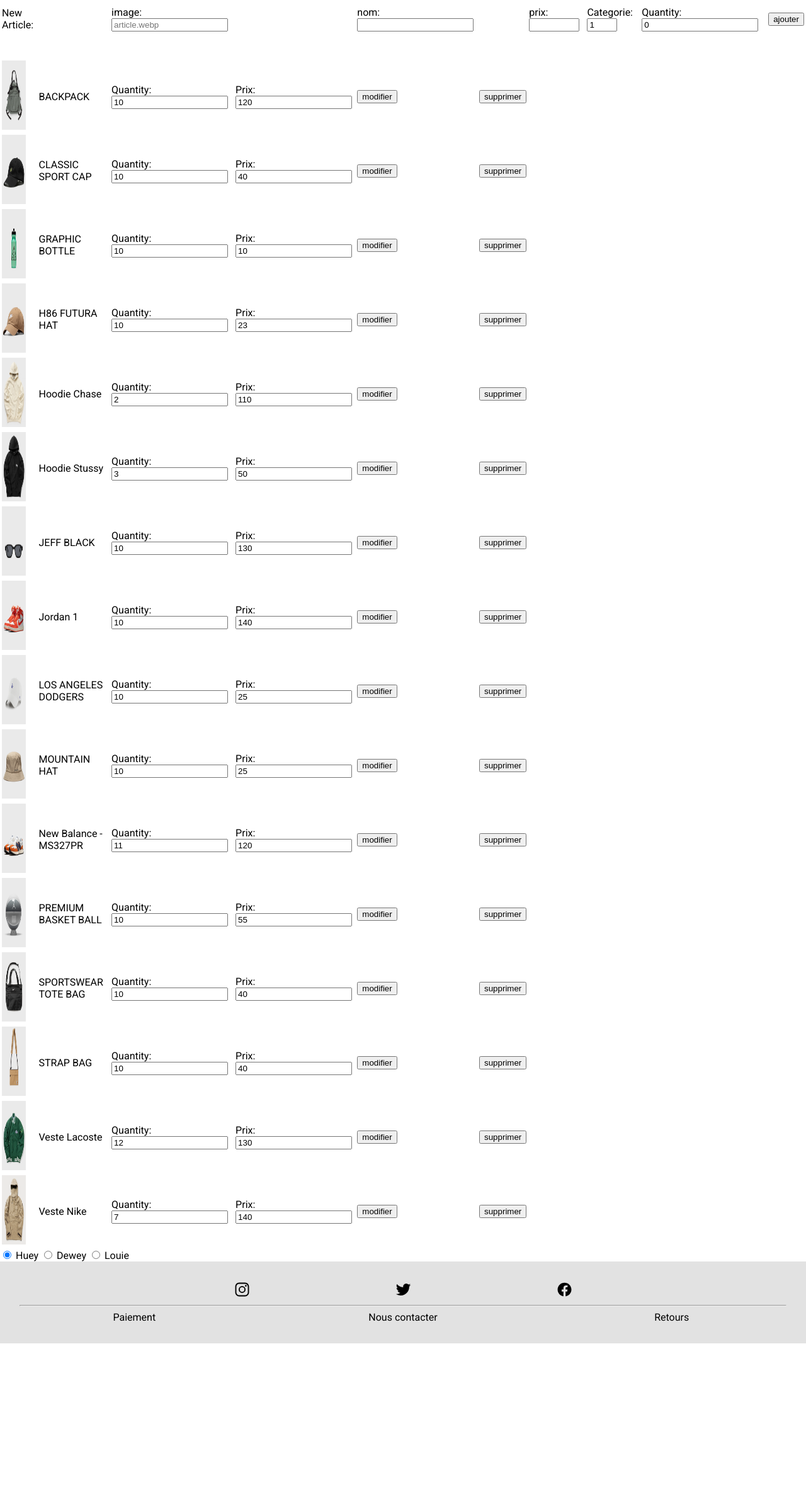
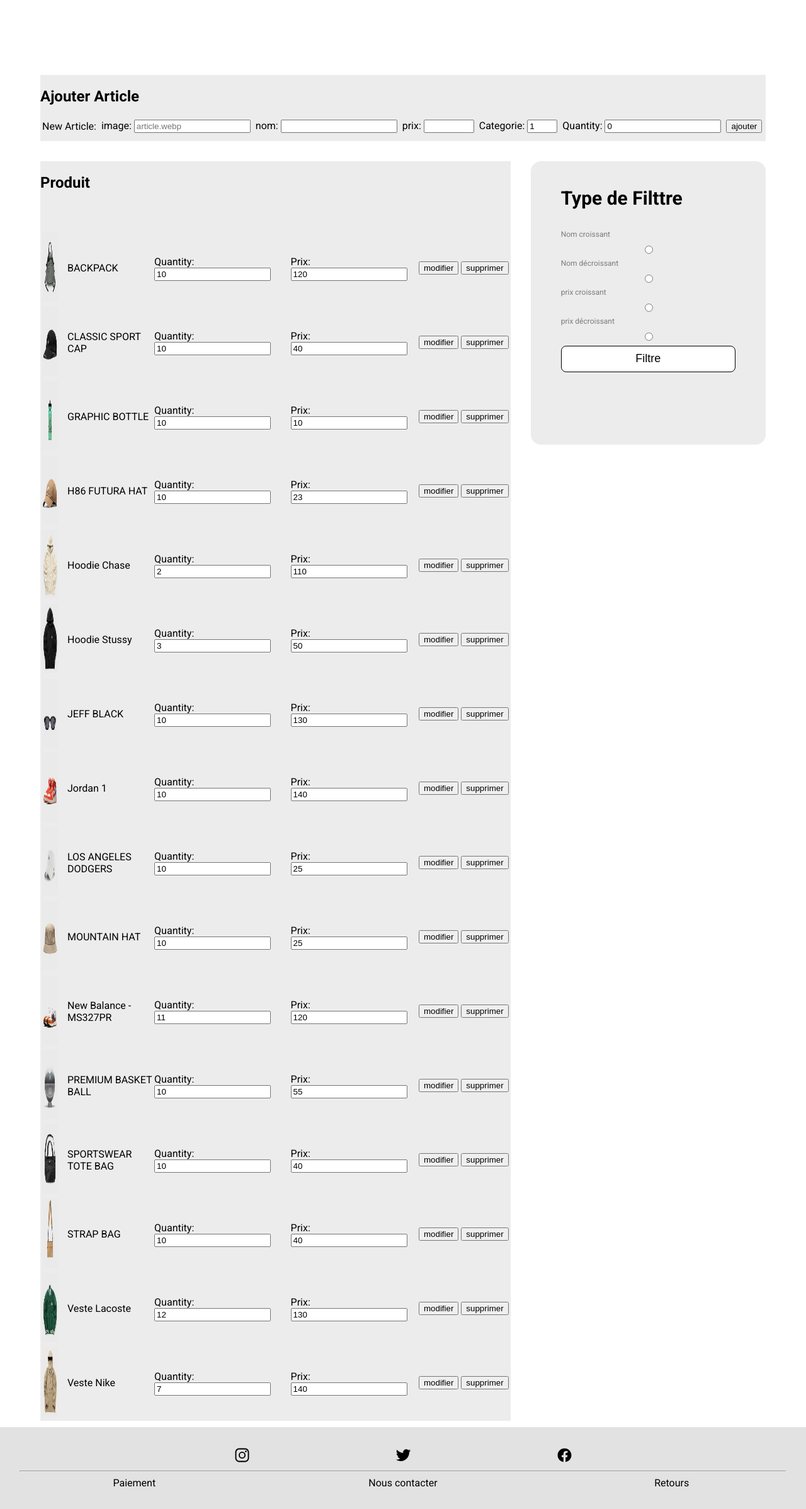
Before and after one commit to GaetanCARRE/projetphp, a PHP site: page /?modif_err=success in a window 1280 px wide. Shown: the part 88-2484 px from the top of the page at 63% size. Before the commit the page ends 2221 px from the top, so only its background shows below. Run offline with PHP 8.4, Linux system fonts and the light colour scheme; a user stored in the database is signed in; data comes from the database, SQL or seed files in the repository.

Commit message:
ajout filtre admin

```diff
--- a/src/admin/admin.php
+++ b/src/admin/admin.php
@@ -1,5 +1,5 @@
 <?php
-$ordre = "asc";
+$ordre = 'asc';
 $cat = null;
 $page = 0;
 $Prix_min=0;
@@ -12,9 +12,12 @@ $product = afficherV2($ordre, $db, $cat,$Prix_min,$Prix_max);
 $id;
 echo "<br><br><br><br><br>";
 ?>
+<div class="grid-container-admin">
+<div class="ajout-article">
+<h2>Ajouter Article</h2>
 
-<div>
 <?php
+
 
 echo "<table>";
 echo "<tr>";
@@ -59,6 +62,17 @@ echo "<tr>";
     echo "</form>";
 
 echo "</tr>";
+
+echo "</table>";
+
+
+?>
+</div>
+
+<div class='admin_article'>
+<h2>Produit</h2>
+<?php
+echo "<table>";
 echo "<tr><td><br><br></td></tr>";
 foreach($product as $prod):
     echo "<tr>";
@@ -103,21 +117,58 @@ endforeach
 </table>
 
 </div>
-<div>
-<form>
-<input type="radio" id="huey" name="drone" value="huey"
-             checked>
-      <label for="huey">Huey</label>
+<div class='admin_filter'>
+
+
+    <form class='checkout-form' action='./admin/appliquer_filtre.php' method='POST'>
+            <h2>Type de Filttre</h2>
+            <!-- <div>Méthode de paiement
+                    <br>
+                    <input type="checkbox" class="payment-checkbox"> <label>Visa</label><br>
+                    <input type="checkbox" class="payment-checkbox"> <label>MasterCard</label>
+
+                </div> -->
+
+            Nom croissant
+            <input type="radio"  name="filtre" value="asc">
+            Nom décroissant
+            <input type="radio"  name="filtre" value="desc">
+            prix croissant
+            <input type="radio"  name="filtre" value="prix_asc">
+            prix décroissant
+            <input type="radio"  name="filtre" value="prix_desc">
 
 
 
-      <input type="radio" id="dewey" name="drone" value="dewey">
-      <label for="dewey">Dewey</label>
+            <button class='button-payment' type="submit" >Filtre</button>
+        </form>
+
+        <?php
+        if (isset($_GET['modif_err']))
+        {
+
+            $modif = htmlspecialchars($_GET['modif_err']);
+            switch($modif)
+            {
+                case 'success':
+                ?>
+        <script>
+
+            setTimeout(function() {
+             $('#filter_message').hide();
+            },2000);
 
 
+        </script>
+         <div class ="success-msg" id="filter_message">
+         <i class="fa fa-check"></i>
 
-      <input type="radio" id="louie" name="drone" value="louie">
-      <label for="louie">Louie</label>
+         <strong>Success:</strong> Filtre Appliquer !
+        </div>
+        <?php
+            }}
+        ?>
+</div>
 
-</form>
 </div>
+</div>
--- /dev/null
+++ b/src/admin/ordre.txt
@@ -0,0 +1 @@
+desc
--- a/src/app/shop_functions.php
+++ b/src/app/shop_functions.php
@@ -115,3 +115,13 @@ function Totalprix($id)
   }
   return $somme;
 }
+
+function getdata($file){
+  $data=(Array)json_decode(file_get_contents($file),true);
+  if(count($data)===0){
+      return [];
+  }
+  else{
+      return $data;
+  }
+}
--- a/src/config/config.php
+++ b/src/config/config.php
@@ -2,7 +2,7 @@
 
     $bdd;
     try {
-        $bdd = new PDO('mysql:host=localhost;dbname=projet;charset=utf8','root','root');
+        $bdd = new PDO('mysql:host=localhost;dbname=projet;charset=utf8','root','');
 
     } catch (Exception $e) {
         die('Erreur'.$e->getMessage());
--- a/src/index.php
+++ b/src/index.php
@@ -16,11 +16,11 @@ $page = "home";
 if(isset($_GET['p'])) {
     $page = trim($_GET['p']);
 }
-/* if(isset($_SESSION['admin'])){ //ajout jy pour eviter le cas ou la clé n'est pas reconnu*/
+if(isset($_SESSION['admin'])){ //ajout jy pour eviter le cas ou la clé n'est pas reconnu*/
 if($_SESSION['admin']===true)
 {
     $page = 'admin';
-}
+}}
 switch($page) {
 
     case "home":
--- a/src/styles.css
+++ b/src/styles.css
@@ -566,3 +566,60 @@ hr {
     grid-template-columns: 2fr 1fr;
 
 }
+
+
+/**********************Admin filter zone *******************/
+
+.grid-container-admin
+{
+    padding-top: 7rem;
+    display: grid;
+    grid-template-columns: 3fr 1.5fr;
+    gap: 2rem;
+    margin-left: 4rem;
+    margin-right: 4rem;
+    grid-template-areas: "t2 t2"
+                         "t1 t3";
+                       /*  "t2 t3"; /********** modif jy**************/
+
+}
+
+.admin_filter
+{
+    grid-area: t3;
+    background-color: #ececec;
+    margin-bottom: 3rem;
+    border-radius: 1rem;
+   height: 450px;
+}
+
+ .admin_article
+{
+    display: grid;
+    background-color: #ececec;
+
+   /* grid-template-columns: 6fr 3fr 3fr 3fr 1fr;*/
+    grid-template-areas: "t1";
+    height: fit-content;
+    grid-area: t1;
+    margin-bottom: 10px;
+
+}
+.ajout-article{
+    grid-area: t2;
+    background-color: #ececec;
+    padding-bottom: 10px;
+
+
+}
+
+.success-msg {
+    color: #270;
+    background-color: #DFF2BF;
+    height:30px;
+    width: 300px;
+    padding-top: 5px;
+    margin-left: 120px;
+    border-radius: 30px;
+    text-align: center;
+  }
```
Also changed, not shown: src/admin/appliquer_filtre.php (added, +30 -0 lines), src/pages/shop.php (+12 -3 lines).
